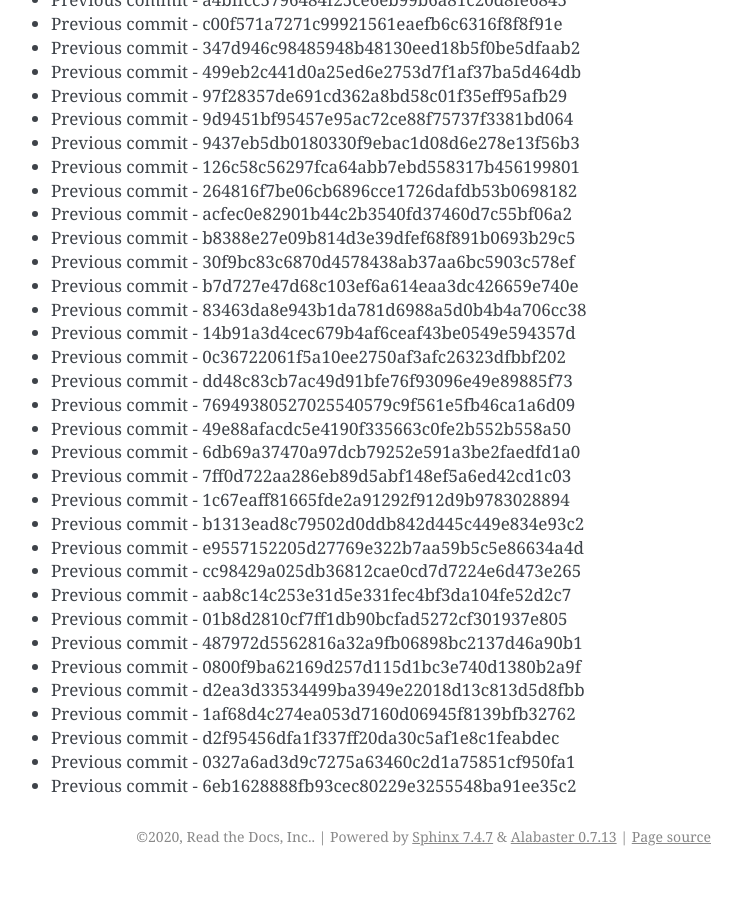
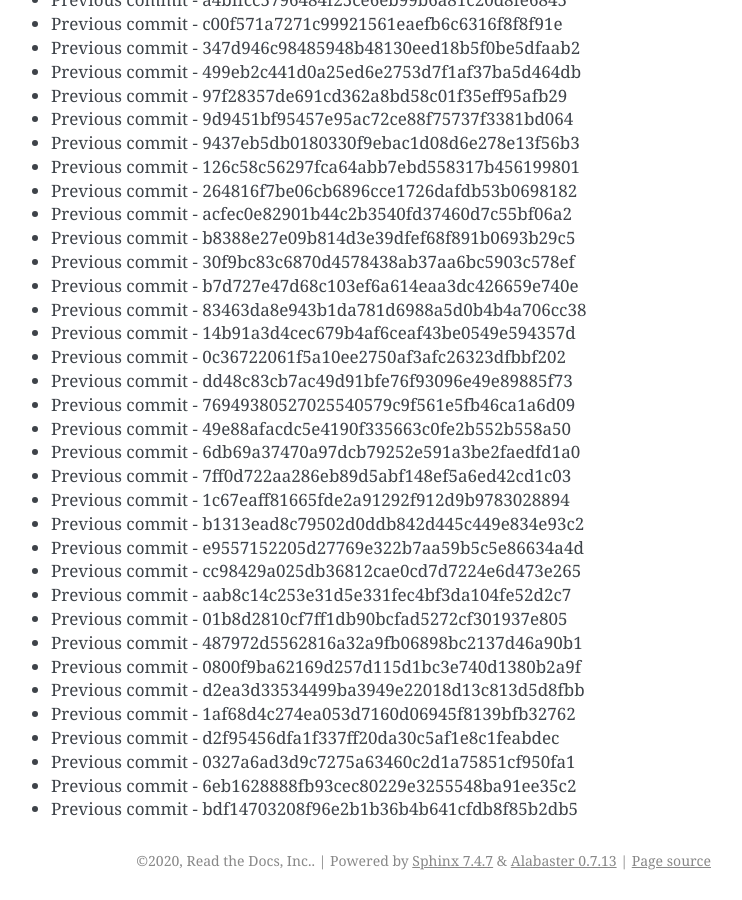
Before and after one commit to readthedocs/rtd-git-stresstest, a Sphinx documentation site: the page built from docs/updates.rst, in a window 1280 px wide and 900 px high, scrolled down 16028 px. Shown: the whole window, without its empty margins (399-1141 px from the left). Built offline with Sphinx 7.4.7, drawn with Linux system fonts in a browser that asks for light colours; before the commit the page ends 16904 px from its top, so only the background shows below that.

Commit message:
Generating commit from previous: bdf14703208f96e2b1b36b4b641cfdb8f85b2db5

```diff
--- a/docs/updates.rst
+++ b/docs/updates.rst
@@ -705,3 +705,4 @@ It can be tested for any performance characteristics.
 * Previous commit - d2f95456dfa1f337ff20da30c5af1e8c1feabdec
 * Previous commit - 0327a6ad3d9c7275a63460c2d1a75851cf950fa1
 * Previous commit - 6eb1628888fb93cec80229e3255548ba91ee35c2
+* Previous commit - bdf14703208f96e2b1b36b4b641cfdb8f85b2db5
```
